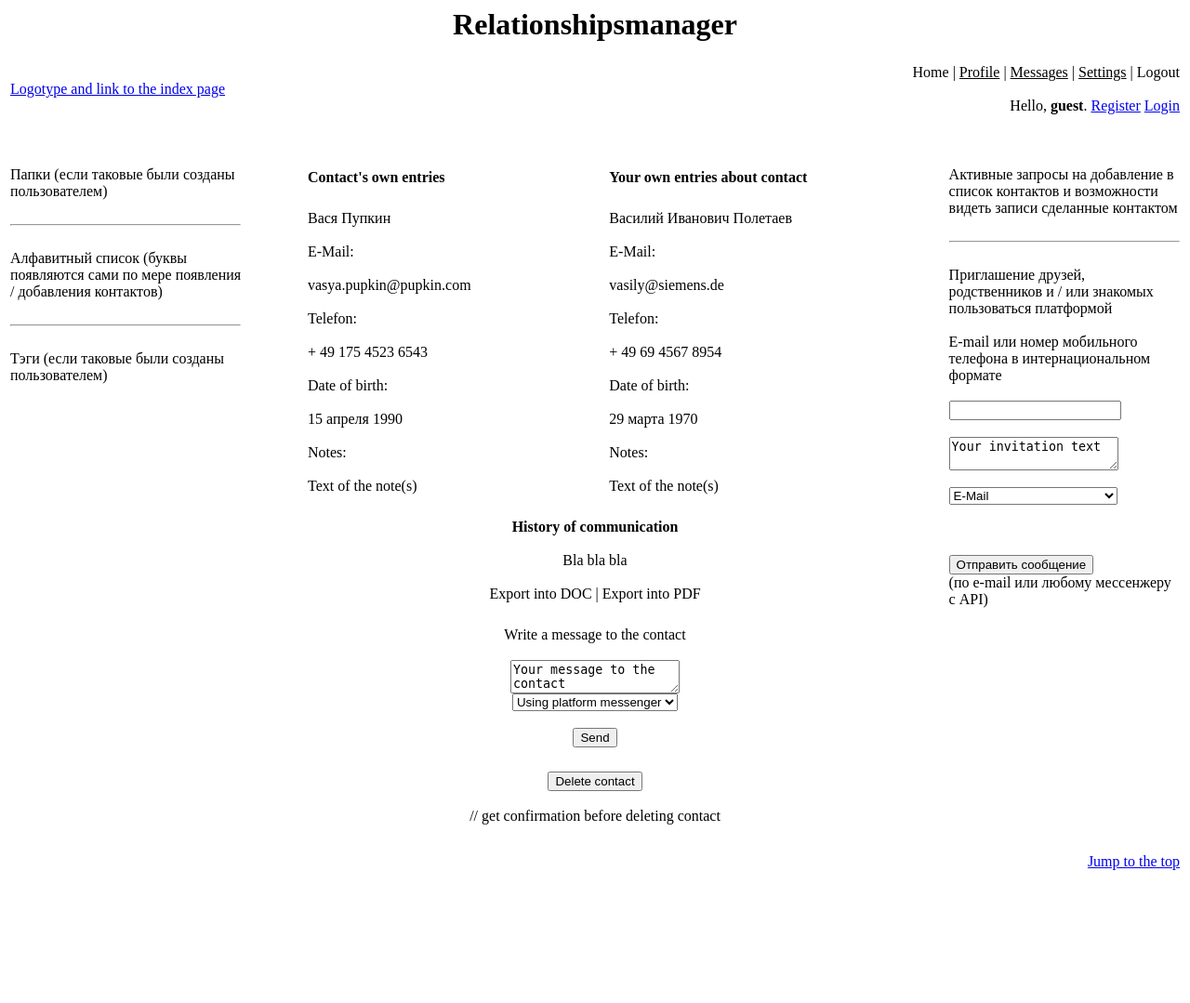
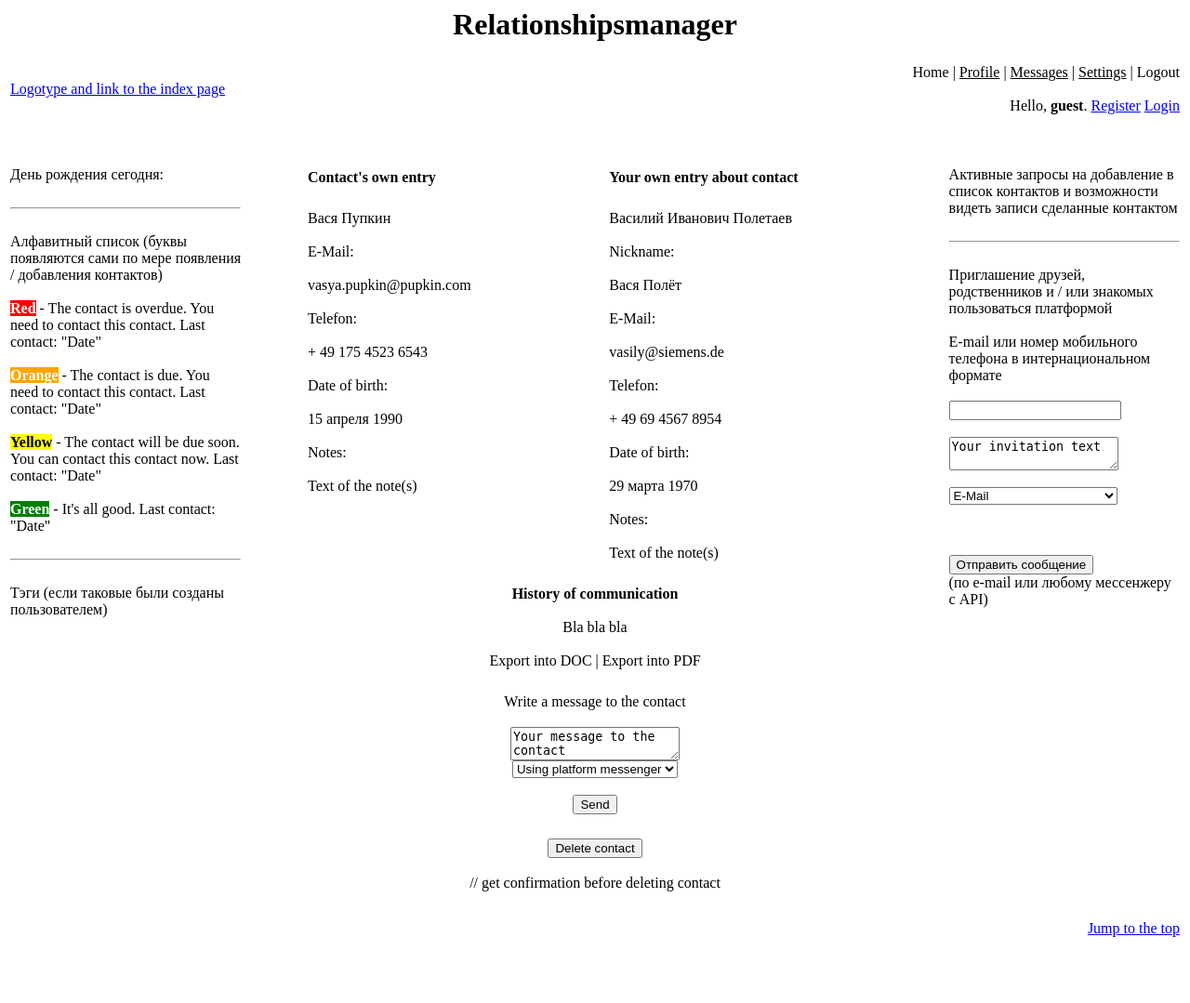
Before and after one commit to leoloveisme/relationshipsmanager, a PHP site: page / in a window 1280 px wide. Shown: the whole page at 93% size. Before the commit the page ends 936 px from the top, so only its background shows below. Run offline with PHP 8.4, Linux system fonts and the light colour scheme; some libraries are stand-ins or nearby versions.

Commit message:
Uploading some new changes to several files. 13. February 2016

```diff
--- a/index.php
+++ b/index.php
@@ -16,11 +16,19 @@
 <table width=100%>
 <tr>
 <td width=20% valign=top>
-Папки (если таковые были созданы пользователем)
+День рождения сегодня:
 <br><br>
 <hr>
 <br>
 Алфавитный список (буквы появляются сами по мере появления / добавления контактов)
+<br><br>
+<span style="color: white; background-color: red; font-weight: bold; ">Red</span> - The contact is overdue. You need to contact this contact. Last contact: "Date"
+<br><br>
+<span style="color: white; background-color: orange; font-weight: bold; ">Orange</span> - The contact is due. You need to contact this contact. Last contact: "Date"
+<br><br>
+<span style="color: black; background-color: yellow; font-weight: bold; ">Yellow</span> - The contact will be due soon. You can contact this contact now. Last contact: "Date"
+<br><br>
+<span style="color: white; background-color: green; font-weight: bold; ">Green</span> - It's all good. Last contact: "Date"
 <br><br>
 <hr>
 <br>
@@ -32,11 +40,11 @@
 <table width=100% border=0>
 <tr>
 <td width=48%>
-<b>Contact's own entries</b>
+<b>Contact's own entry</b>
 </td>
 <td width=4%>&nbsp;</td>
 <td width=48%>
-<b>Your own entries about contact</b>
+<b>Your own entry about contact</b>
 </td>
 </tr>
 <tr>
@@ -45,7 +53,7 @@
 <td width=48%>&nbsp;</td>
 </tr>
 <tr>
-<td width=48%>
+<td width=48% valign=top>
 Вася Пупкин
 <br><br>
 E-Mail:
@@ -65,8 +73,12 @@ Notes:
 Text of the note(s)
 </td>
 <td width=4%>&nbsp;</td>
-<td width=48%>
+<td width=48% valign=top>
 Василий Иванович Полетаев
+<br><br>
+Nickname:
+<br><br>
+Вася Полёт
 <br><br>
 E-Mail:
 <br><br>
```
Also changed, not shown: README.md, 2 other files.
